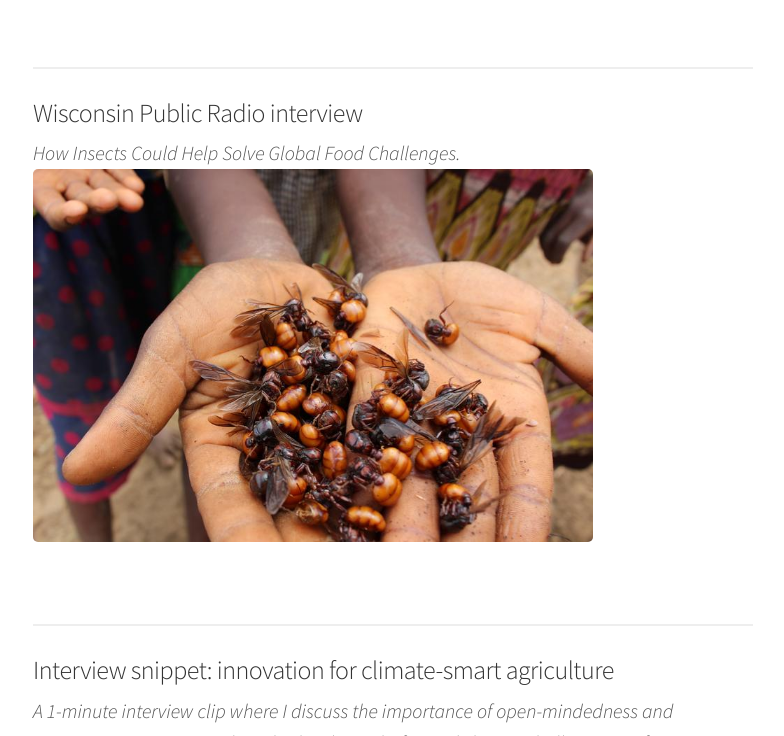
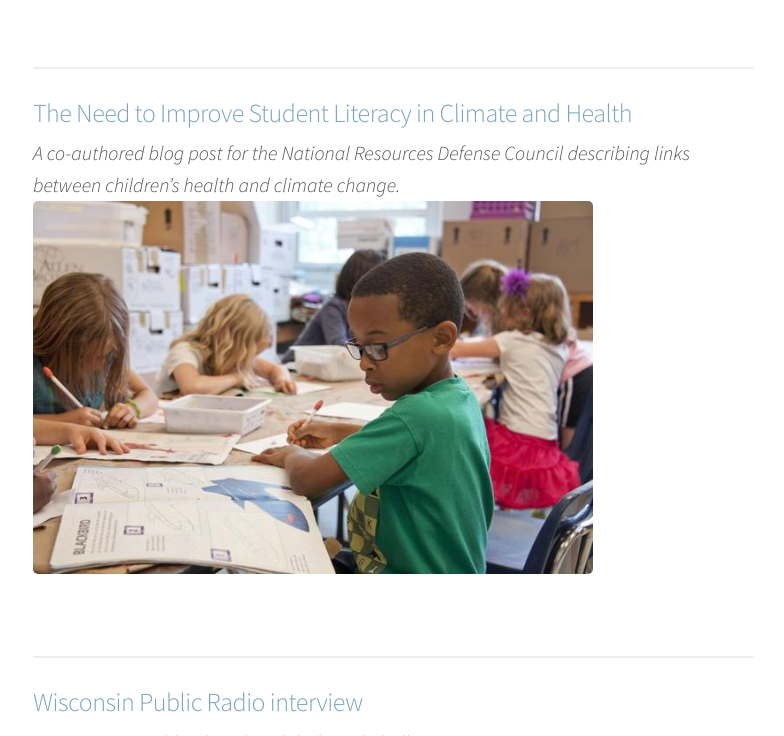
Before and after one commit to valeriestull/valeriestull.github.io, a Jekyll site: the page built from outreach.md, in a window 1280 px wide and 900 px high, scrolled down 892 px, cut to the strip 164-900 px from the top of the window. Shown: the whole strip, without its empty margins (247-1031 px from the left). Built offline with Jekyll 4.4.1, drawn with Linux system fonts in a browser that asks for light colours; nearby versions of some CDN libraries; some web fonts are replaced; some of the changed text lies outside the part shown.

Commit message:
More outreach!

```diff
--- a/outreach.md
+++ b/outreach.md
@@ -23,7 +23,14 @@ food and feed.</i>
 <br>
 <hr>
 
-### Wisconsin Public Radio interview
+### [The Need to Improve Student Literacy in Climate and Health](https://www.nrdc.org/experts/vijay-limaye/need-improve-student-literacy-climate-and-health)
+<i>A co-authored blog post for the National Resources Defense Council describing links between children's health and
+climate change.</i>
+[![nrdc](/assets/img/nrdc-blog.jpg){:class="img-responsive" width="560"}](https://www.nrdc.org/experts/vijay-limaye/need-improve-student-literacy-climate-and-health)
+<br>
+<hr>
+
+### [Wisconsin Public Radio interview](https://www.wuwm.com/post/how-insects-could-help-solve-global-food-challenges)
 <i>How Insects Could Help Solve Global Food Challenges.</i>
 [![wpr](/assets/img/flying-ants.jpg){:class="img-responsive" width="560"}](https://www.wuwm.com/post/how-insects-could-help-solve-global-food-challenges)
 <br>
@@ -58,3 +65,10 @@ Planetary Boundaries.</i>
 societal benefits of consuming insects, particularly in developing
 country contexts.</i>
 <iframe width="560" height="315" src="https://www.youtube.com/embed/icVet6WJIWY" frameborder="0" allow="accelerometer; autoplay; clipboard-write; encrypted-media; gyroscope; picture-in-picture" allowfullscreen></iframe>
+<br>
+<hr>
+
+### [Edible insects and the microbiome](https://www.globalsoilbiodiversity.org/blog-beneath-our-feet/2019/2/27/bugs-for-our-bugs-edible-insects-and-the-microbiome)
+<i>A blog post for the Soil Biodiversity Initiative describing my
+work exploring novel fibers from insects and human microbiome.</i>
+[![biome](/assets/img/smoothie.jpg){:class="img-responsive" width="560"}](https://www.globalsoilbiodiversity.org/blog-beneath-our-feet/2019/2/27/bugs-for-our-bugs-edible-insects-and-the-microbiome)
```
Also changed, not shown: assets/img/nrdc-blog.jpg (added), assets/img/smoothie.jpg (added).
